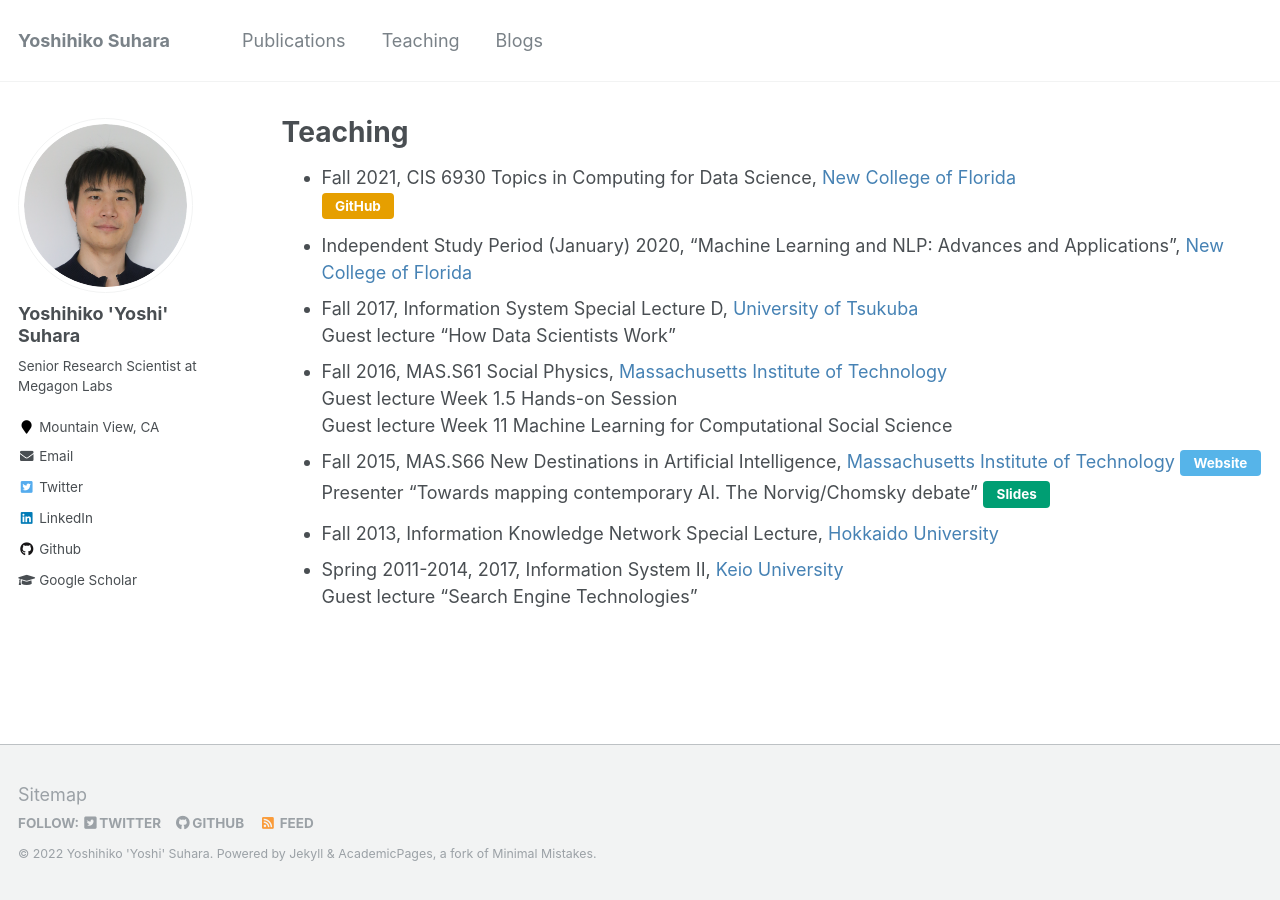
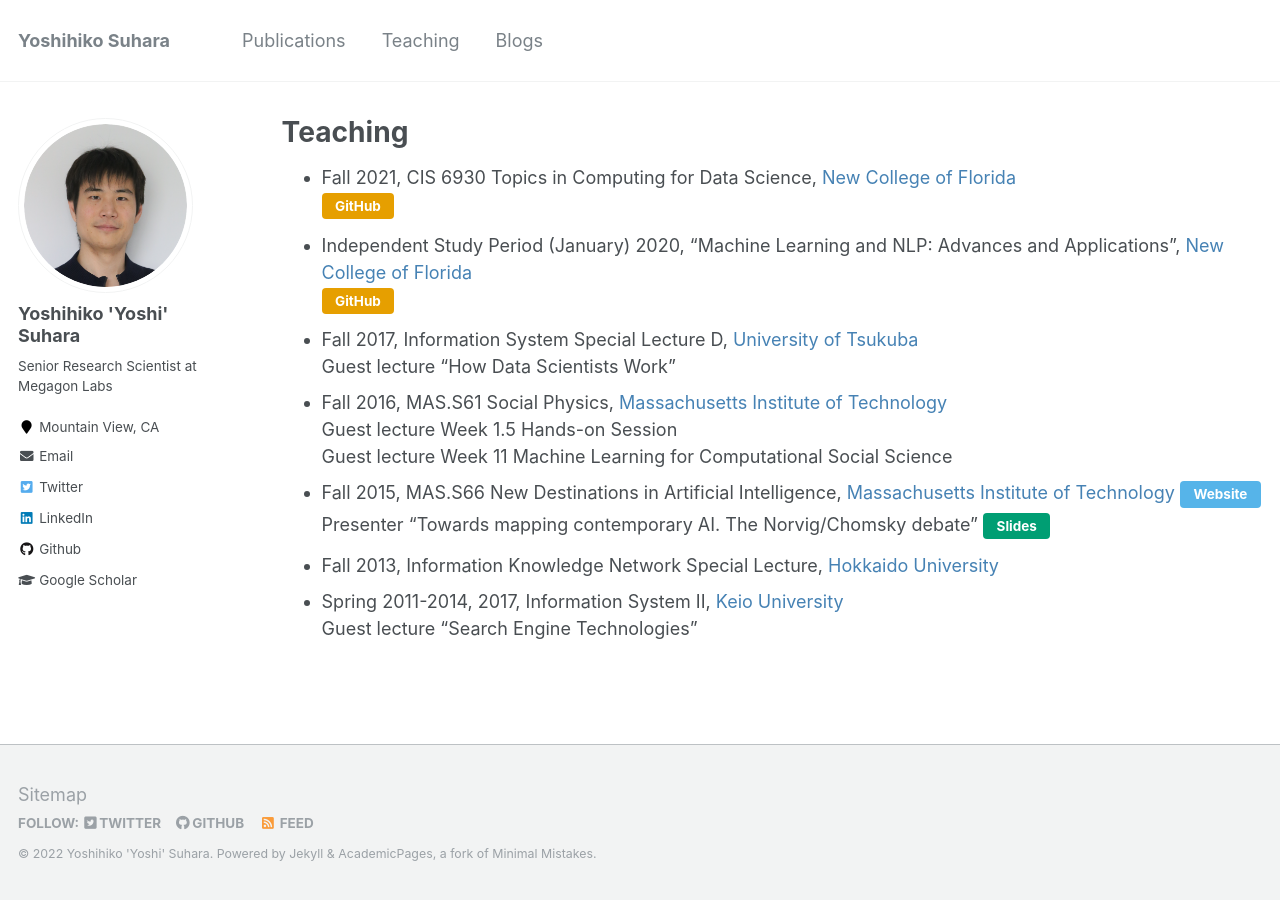
Before and after one commit to suhara/suhara.github.io, a Jekyll site: the page built from _pages/teaching.md, in a window 1280 px wide. Built offline with Jekyll 4.4.1, drawn with Linux system fonts in a browser that asks for light colours.

Commit message:
Update teaching.md

```diff
--- a/_pages/teaching.md
+++ b/_pages/teaching.md
@@ -11,6 +11,7 @@ author_profile: true
 - Fall 2021, CIS 6930 Topics in Computing for Data Science, [New College of Florida](https://www.ncf.edu/)
 [GitHub](https://github.com/suhara/cis6930-fall2021){:class="btn btn-code"}
 - Independent Study Period (January) 2020, "Machine Learning and NLP: Advances and Applications", [New College of Florida](https://www.ncf.edu/)
+[GitHub](https://github.com/suhara/mlnlp-isp2020){:class="btn btn-code"}
 - Fall 2017, Information System Special Lecture D, [University of Tsukuba](https://www.tsukuba.ac.jp/en/)
 Guest lecture “How Data Scientists Work”
 - Fall 2016, MAS.S61 Social Physics, [Massachusetts Institute of Technology](https://www.mit.edu/)
```
